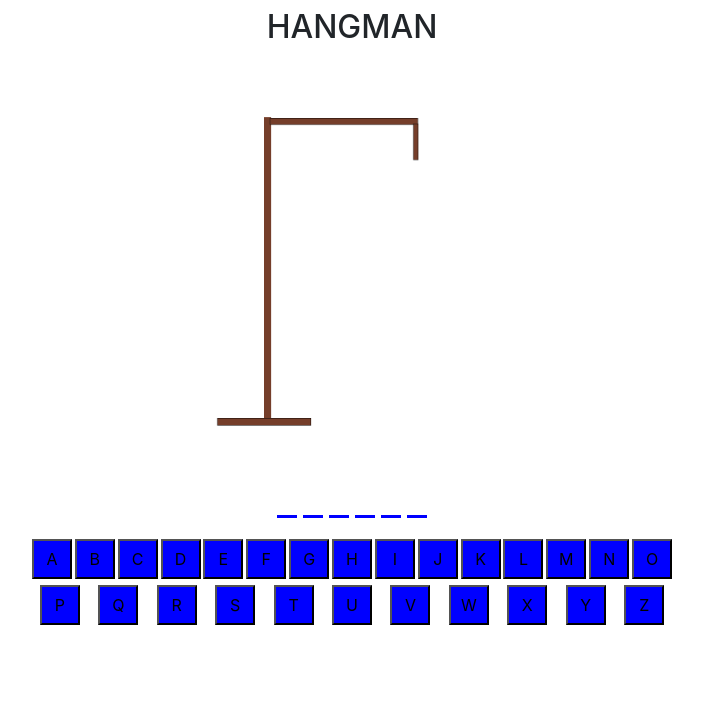
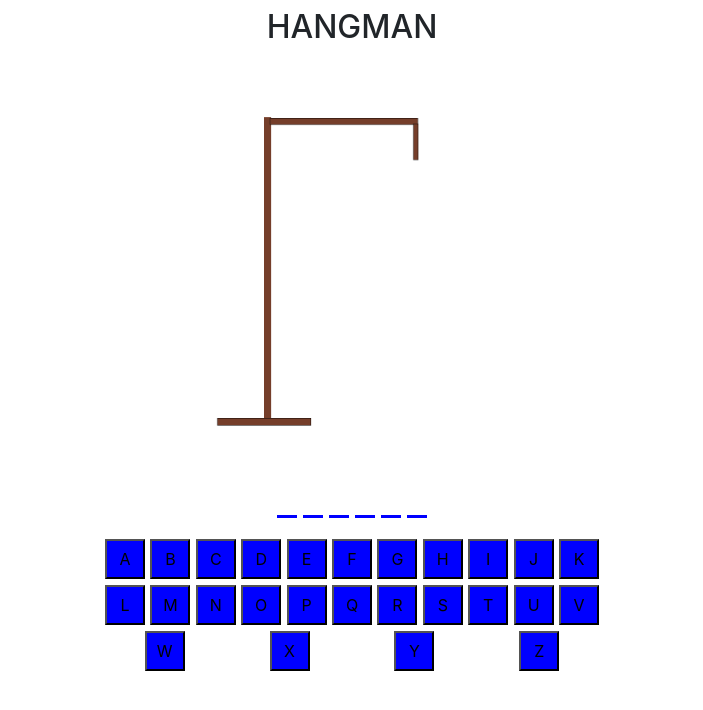
Before and after one commit to david-codez/hangman, a Next.js app: page /hangman in a window 1280 px wide. Shown: the top 710 px of the page, without its empty margins (288-991 px from the left). Built offline with nearby package versions, Linux system fonts and the light colour scheme.

Commit message:
fixing image bug

```diff
--- a/components/HangmanFigure.jsx
+++ b/components/HangmanFigure.jsx
@@ -1,24 +1,35 @@
 import React, {useState} from 'react'
 import Image from 'next/image'
-// import hangman1 from '/images/hangman-1.png'
-// import hangman2 from '/images/hangman-2'
-// import hangman3 from '/images/hangman-3'
-// import hangman4 from '/images/hangman-4'
-// import hangman5 from '/images/hangman-5'
-// import hangman6 from '/images/hangman-6'
+import hangman0 from '../public/images/hangman-0.png'
+import hangman1 from '../public/images/hangman-1.png'
+import hangman2 from '../public/images/hangman-2.png'
+import hangman3 from '../public/images/hangman-3.png'
+import hangman4 from '../public/images/hangman-4.png'
+import hangman5 from '../public/images/hangman-5.png'
+import hangman6 from '../public/images/hangman-6.png'
+import hangman7 from '../public/images/hangman-7.png'
+
 
 
 export default function HangmanFigure(props) {
     let index = props.imageIndex
+    let images = [
+      hangman0,
+      hangman1,
+      hangman2,
+      hangman3,
+      hangman4,
+      hangman5,
+      hangman6,
+      hangman7
 
+    ]
 
 
 
   return (
     <div className='hangman-figure'>
-        <Image src={`/images/hangman-${index}.png`} alt='hangman figure' width="400" height='400'/>
-        {/* <Image src={hangman1} alt='hello' height='100' width='100' /> */}
-
+        <Image src={images[index]} alt='hangman figure' width="400" height='400'/>
     </div>
   )
 }
--- a/next.config.js
+++ b/next.config.js
@@ -2,6 +2,11 @@
 const nextConfig = {
   reactStrictMode: true,
   swcMinify: true,
+
+  images: {
+    domains: ['dc-hangman-app.s3.amazonaws.com'],
+  },
+
 }
 
 module.exports = nextConfig
--- a/styles/globals.css
+++ b/styles/globals.css
@@ -40,8 +40,8 @@ a {
 }
 
 #button-container {
-  padding-left: 10%;
-  padding-right: 10%;
+  padding-left: 18%;
+  padding-right: 18%;
 }
 .word {
   display: flex;
```
Also changed, not shown: pages/hangman.js (line endings or trailing spaces).
